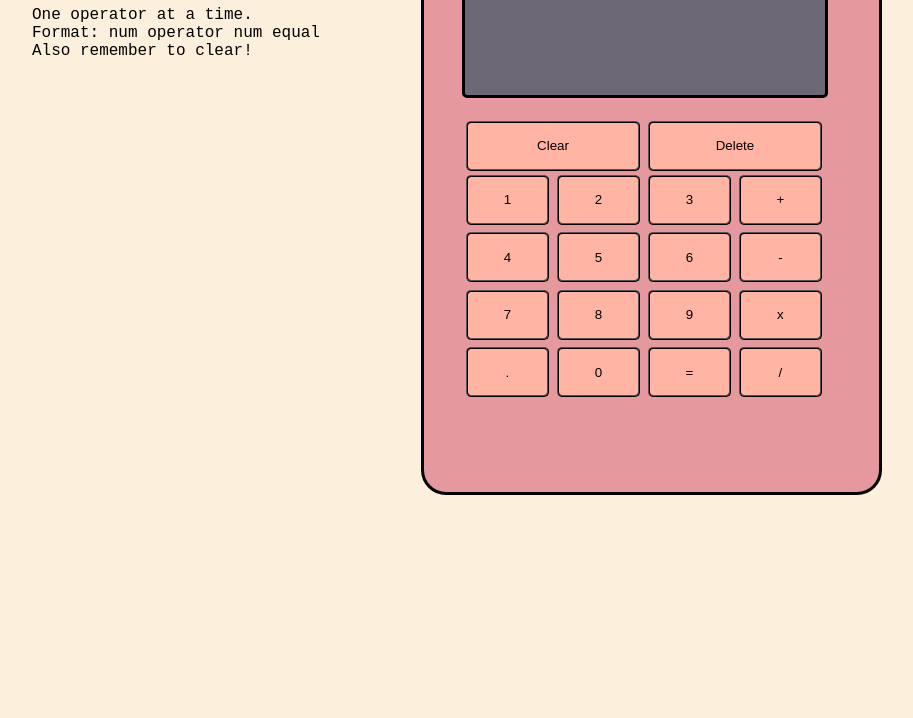
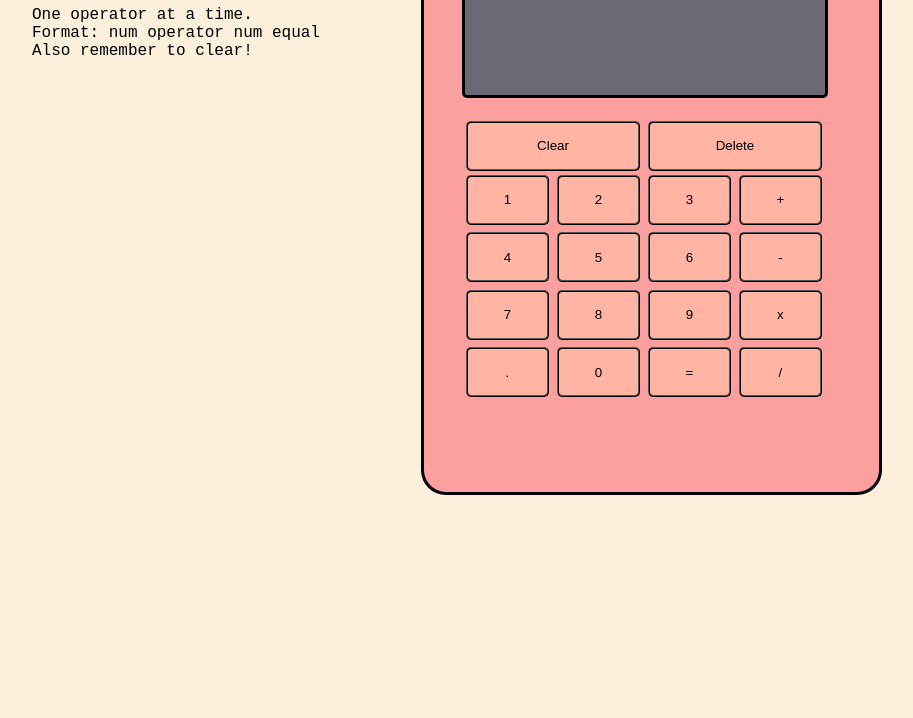
Before and after one commit to angiexz/calculator, a plain HTML site: page calculator.html in a window 1280 px wide. Shown: the part 82-800 px from the top of the page, without its empty margins (183-1096 px from the left). Drawn offline with Linux system fonts and the light colour scheme.

Commit message:
fixed color scheme

```diff
--- a/style.css
+++ b/style.css
@@ -10,7 +10,7 @@ body{
     padding-right:8%;
 }
 .calculator{
-    background-color:#E5989E;
+    background-color:#fc9f9f;
     display:flex;
     flex-direction: column;
     align-self: center;
```
